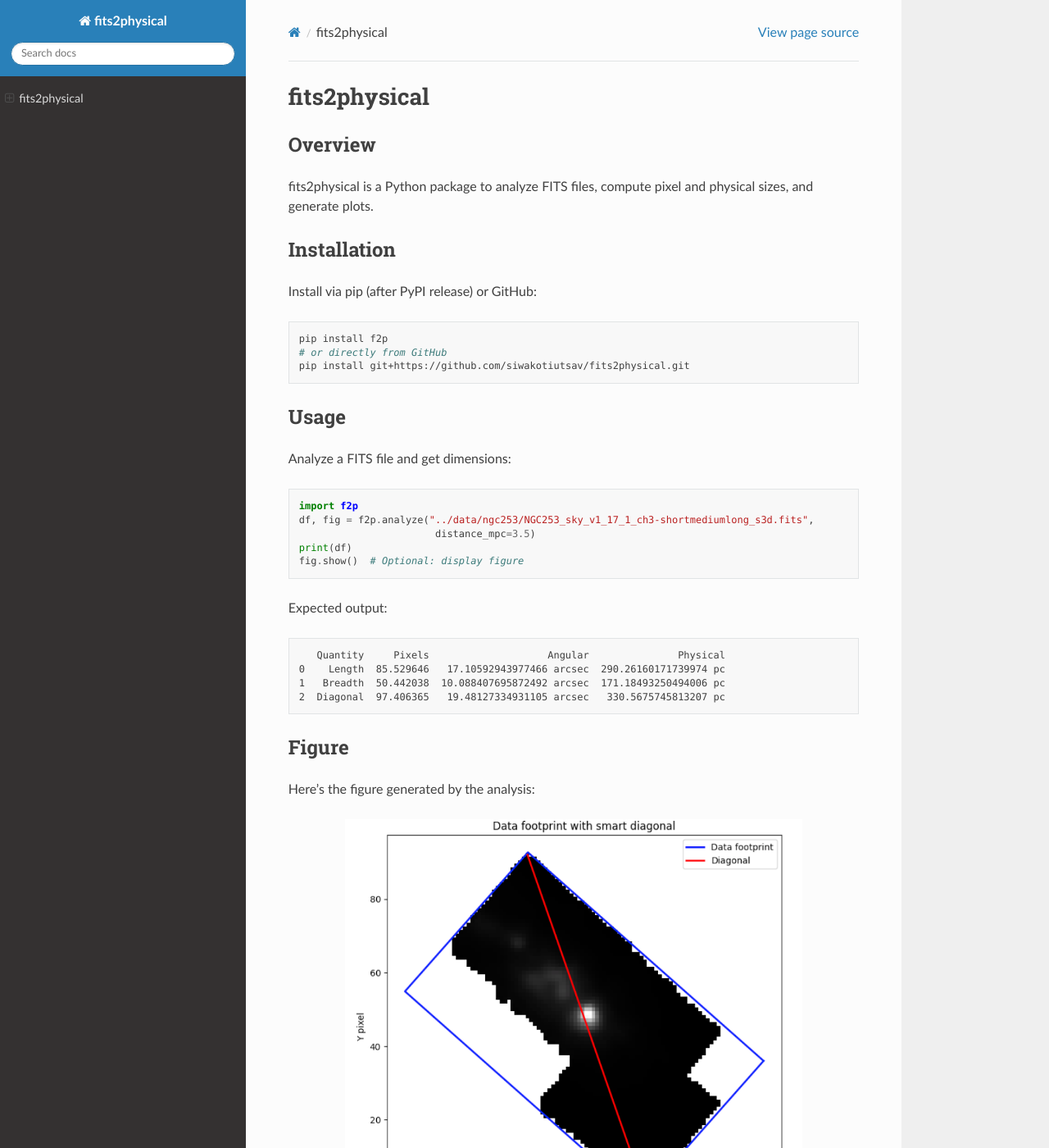
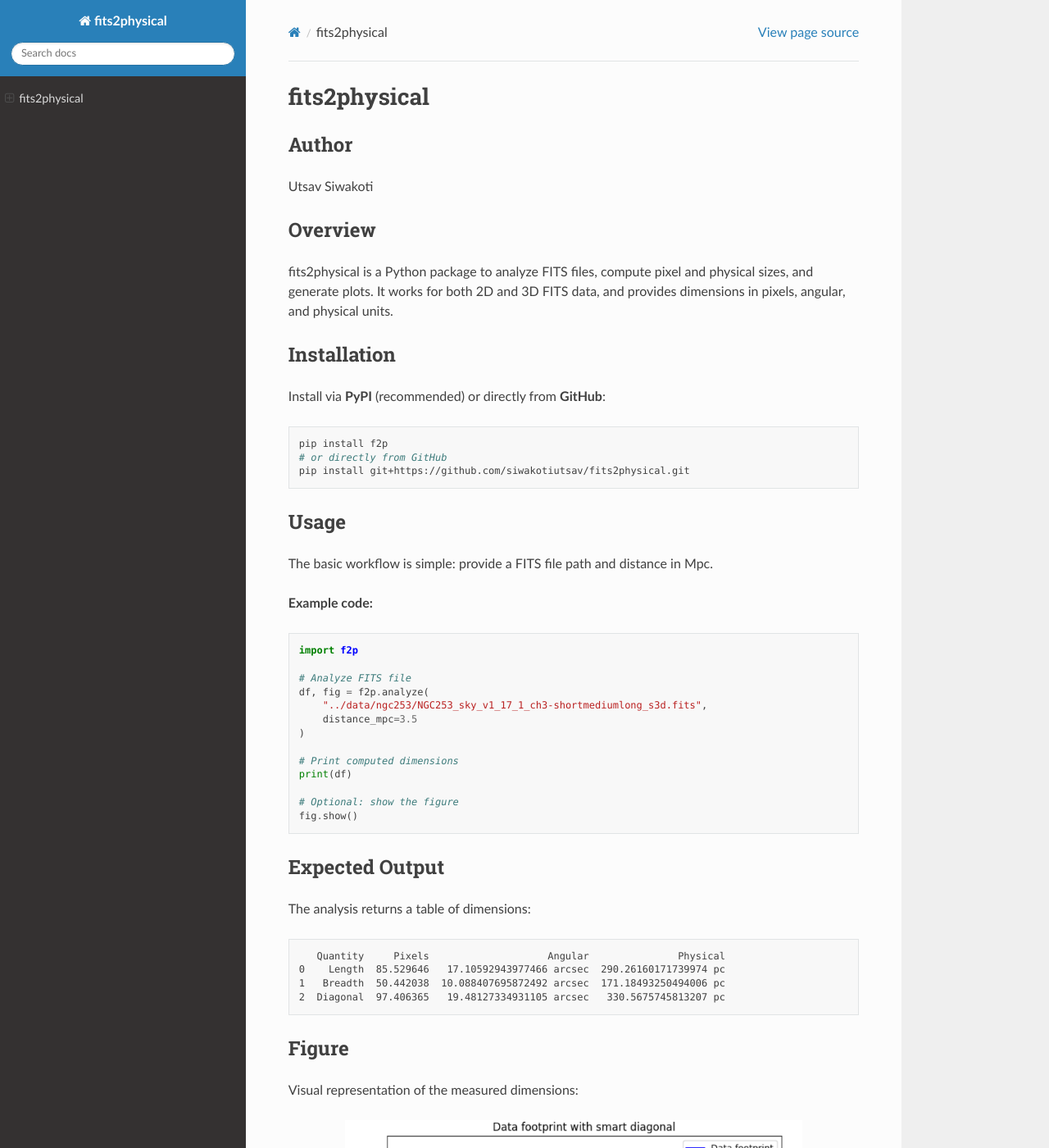
Before and after one commit to siwakotiutsav/fits2physical, a Sphinx documentation site: the page built from docs/index.rst, in a window 1280 px wide and 1400 px high. Shown: the whole window at 82% size. Built offline with Sphinx 7.4.7 and the Read the Docs theme 3.1.0, drawn with Linux system fonts in a browser that asks for light colours; some of the changed text lies outside the part shown.

Commit message:
Revise documentation for fits2physical package
Updated documentation for fits2physical package, including author attribution, installation instructions, usage examples, expected output, and data source citation.

```diff
--- a/docs/index.rst
+++ b/docs/index.rst
@@ -1,15 +1,18 @@
 fits2physical
 =============
 
+Author
+------
+Utsav Siwakoti
+
 Overview
 --------
-
 fits2physical is a Python package to analyze FITS files, compute pixel and physical sizes, and generate plots.
+It works for both 2D and 3D FITS data, and provides dimensions in pixels, angular, and physical units.
 
 Installation
 ------------
-
-Install via pip (after PyPI release) or GitHub:
+Install via **PyPI** (recommended) or directly from **GitHub**:
 
 .. code-block:: bash
 
@@ -19,18 +22,29 @@ Install via pip (after PyPI release) or GitHub:
 
 Usage
 -----
+The basic workflow is simple: provide a FITS file path and distance in Mpc.
 
-Analyze a FITS file and get dimensions:
+**Example code:**
 
 .. code-block:: python
 
     import f2p
-    df, fig = f2p.analyze("../data/ngc253/NGC253_sky_v1_17_1_ch3-shortmediumlong_s3d.fits",
-                           distance_mpc=3.5)
+
+    # Analyze FITS file
+    df, fig = f2p.analyze(
+        "../data/ngc253/NGC253_sky_v1_17_1_ch3-shortmediumlong_s3d.fits",
+        distance_mpc=3.5
+    )
+
+    # Print computed dimensions
     print(df)
-    fig.show()  # Optional: display figure
 
-Expected output:
+    # Optional: show the figure
+    fig.show()
+
+Expected Output
+---------------
+The analysis returns a table of dimensions:
 
 .. code-block:: text
 
@@ -41,14 +55,14 @@ Expected output:
 
 Figure
 ------
-
-Here’s the figure generated by the analysis:
+Visual representation of the measured dimensions:
 
 .. image:: _static/example_plot.png
     :alt: FITS Analysis Figure
     :align: center
     :width: 80%
 
-
+Data Source / Citation
+----------------------
 *Example FITS analysis of NGC 253.*
-Data is from **JWST Cycle 1 GO Programme 1701 (PI: Alberto D. Bolatto et al.)**, which includes high‑resolution imaging of the starburst galaxy NGC 253.
+Data are from **JWST Cycle 1 GO Programme 1701 (PI: Alberto D. Bolatto et al.)**, which includes high-resolution imaging of the starburst galaxy NGC 253.
```
